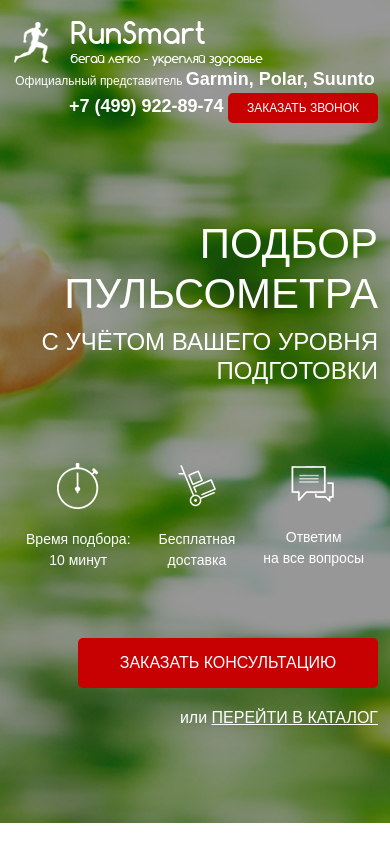
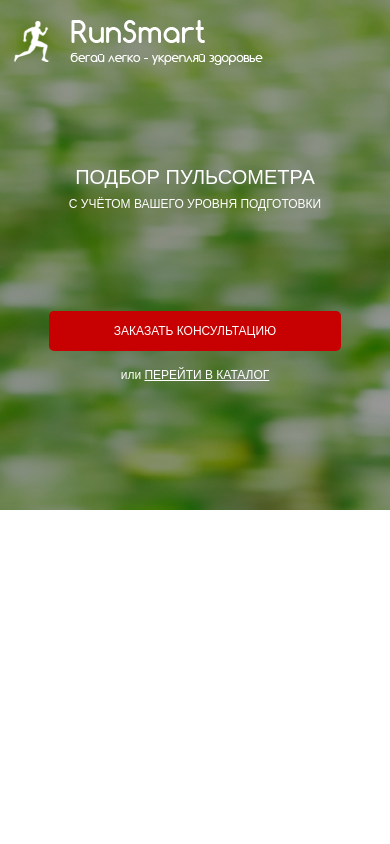
Before and after one commit to AlexKhischenko/HeartRateMonito_Polar, a website: page src/index.html in a window 390 px wide. Drawn offline with Linux system fonts and the light colour scheme.

Commit message:
promo section - adaptation for all screens

```diff
--- a/src/index.html
+++ b/src/index.html
@@ -16,20 +16,20 @@
         <div class="container">
             <header class="header">
                 <div class="row align-items-center">
-                    <div class="col-md-3 offset-md-1">
+                    <div class="col-12 col-sm-6 order-sm-1 col-md-5 order-md-1 col-lg-4 offset-lg-1 col-xl-3">
                         <div class="header__logo">
                             <a href="#">
                                 <img src="img/promo/logo.png" alt="logo">
                             </a>
                         </div>
                     </div>
-                    <div class="col-md-2 offset-md-1">
+                    <div class="col-md-4 order-md-2 col-lg-3 offset-xl-1 col-xxl-2 offset-xxl-1">
                         <div class="header__official">
                             Официальный представитель
                             <span>Garmin, Polar, Suunto</span>
                         </div>
                     </div>
-                    <div class="col-md-2 offset-md-2">
+                    <div class="col-sm-6 order-sm-2 col-md-3 order-md-3 col-xxl-2 offset-xxl-2">
                         <div class="header__contacts">
                             <a href="tel:+74999228974">+7 (499) 922-89-74</a>
                             <button class="button">заказать звонок</button>
@@ -39,12 +39,12 @@
             </header>
             <div class="row">
 
-                <div class="col-md-6 offset-md-5">
+                <div class="col-12 col-lg-11">
                     <h1 class="promo__header">Подбор пульсометра</h1>
                     <h2 class="promo__subheader">с учётом Вашего уровня подготовки</h2>
                 </div>
 
-                <div class="col-md-5 offset-md-6">
+                <div class="col-sm-10 offset-sm-2 col-md-6 offset-md-6 col-lg-5">
                     <div class="promo__icons">
                         <div class="promo__icon">
                             <img src="img/icons/promo/timer.png" alt="timer">
@@ -70,7 +70,7 @@
                     </div>
                 </div>
 
-                <div class="col-md-4 offset-md-7">
+                <div class="col-md-6 offset-md-6 col-lg-4 offset-lg-7">
                     <button class="button button_main">
                         заказать консультацию
                     </button>
--- /dev/null
+++ b/src/sass/base/_media.scss
@@ -0,0 +1,112 @@
+@media (min-width: 992px) {
+    .button {
+        transition: all 0.3s;
+        &:hover {
+            box-shadow: 0px 0px 10px 0px rgba(255,255,255,0.75);
+        }
+    }
+}
+
+@media (max-width: 1199px) {
+    .header {
+        &__contacts {
+            a {
+                font-size: 16px;
+                margin-bottom: 4px;
+            }
+        }
+    }
+    .promo {
+        &__header {
+            font-size: 34px;
+        }
+        &__subheader {
+            font-size: 20px;
+        }
+    }
+}
+
+@media (max-width: 991px) {
+    .button {
+        &_main {
+            width: 250px;
+            height: 40px;
+            font-size: 12px;
+        }
+    }
+    .header {
+        &__official {
+            span {
+                font-size: 16px;
+            }
+        }
+        &__contacts {
+            a {
+                font-size: 14px;
+                margin-bottom: 2px;
+            }
+        }
+    }
+    .promo {
+        &__link {
+            font-size: 14px;
+        }
+    }
+}
+
+@media (max-width: 767px) {
+    .header {
+        &__official {
+            display: none;
+        }
+    }
+    .promo {
+        min-height: 510px;
+        padding: 20px 0;
+        &__header {
+            margin-top: 60px;
+            font-size: 28px;
+        }
+        &__subheader {
+            font-size: 16px;
+        }
+        &__icons {
+            margin: 50px 0;
+        }
+    }
+}
+
+@media (max-width: 575px) {
+    .button {
+        &_main {
+            width: 80%;
+            margin: 0 auto 15px;
+        }
+    }
+    .header {
+        &__contacts {
+            display: none;
+        }
+    }
+    .promo {
+        min-height: 510px;
+        background-position: right;
+        &__header {
+            margin-top: 100px;
+            font-size: 20px;
+            text-align: center;
+        }
+        &__subheader {
+            margin-bottom: 100px;
+            font-size: 12px;
+            text-align: center;
+        }
+        &__icons {
+            display: none;
+        }
+        &__link {
+            text-align: center;
+            font-size: 12px;
+        }
+    }
+}
--- a/src/sass/blocks/_header.scss
+++ b/src/sass/blocks/_header.scss
@@ -11,23 +11,21 @@
         text-align: center;
         color: #ffffff;
         span {
+            display: block;
             font-size: 18px;
-            font-weight: bold;
+            font-weight: 500;
             text-align: center;
         }
     }
     &__contacts {
         text-align: right;
         a {
-            display: inline-block;
+            display: block;
             margin-bottom: 8px;
             font-size: 18px;
-            font-weight: bold;
+            font-weight: 500;
             text-decoration: none;
             color: #ffffff;
-            &:hover {
-                color: #ffffff;
-            }
         }
     }
 }
--- a/src/sass/blocks/_promo.scss
+++ b/src/sass/blocks/_promo.scss
@@ -47,9 +47,6 @@
         a {
             text-transform: uppercase;
             color: #ffffff;
-            &:hover {
-                color: #ffffff;
-            }
         }
     }
 }
--- a/src/sass/style.scss
+++ b/src/sass/style.scss
@@ -1,7 +1,10 @@
 @import "base/variables.scss";
 @import "base/mixins.scss";
 @import "base/base.scss";
+@import "base/media.scss";
 
 @import "blocks/button.scss";
 @import "blocks/promo.scss";
 @import "blocks/header.scss";
+
+@import "base/media.scss";
```
Also changed, not shown: src/css/style.min.css, 2 other files.
